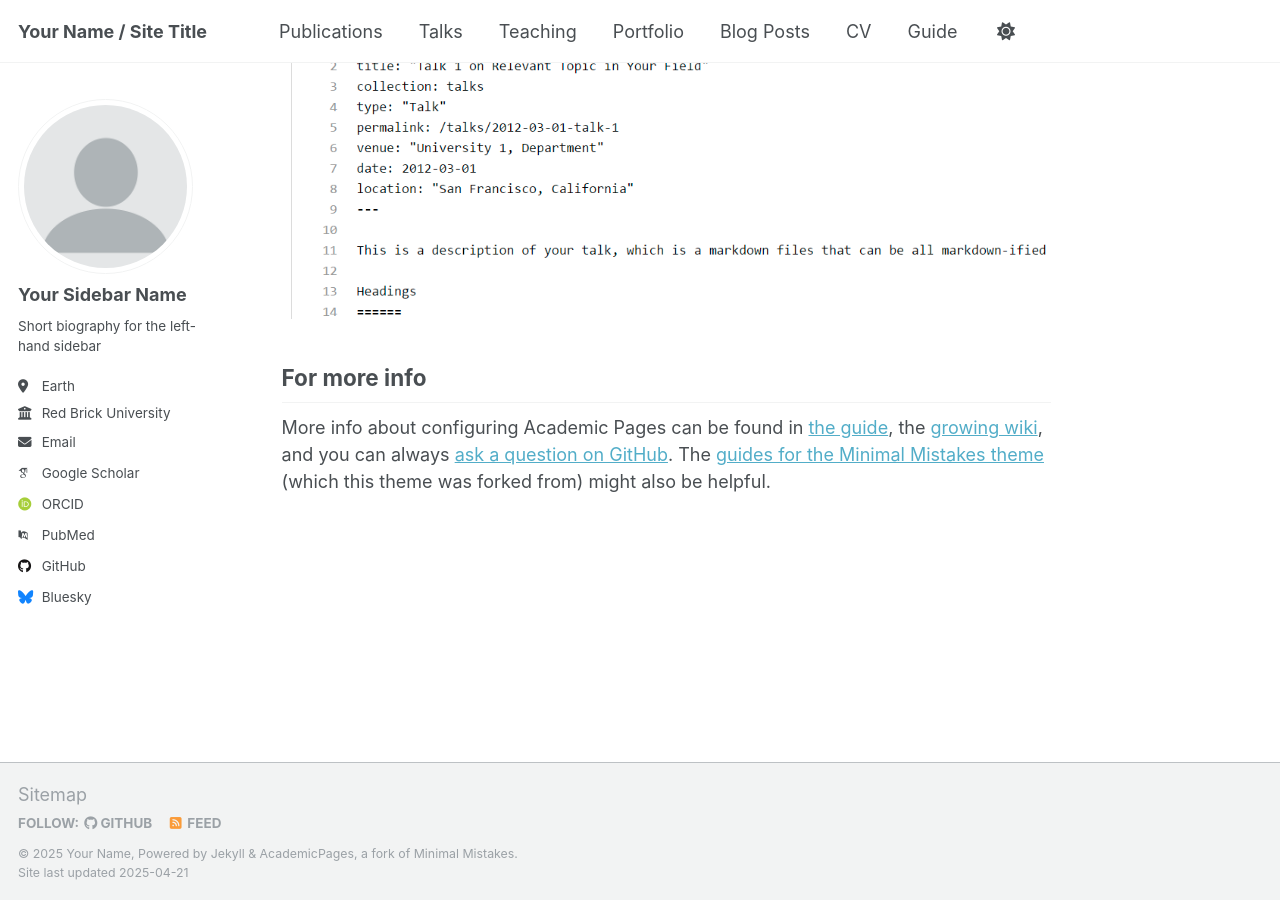
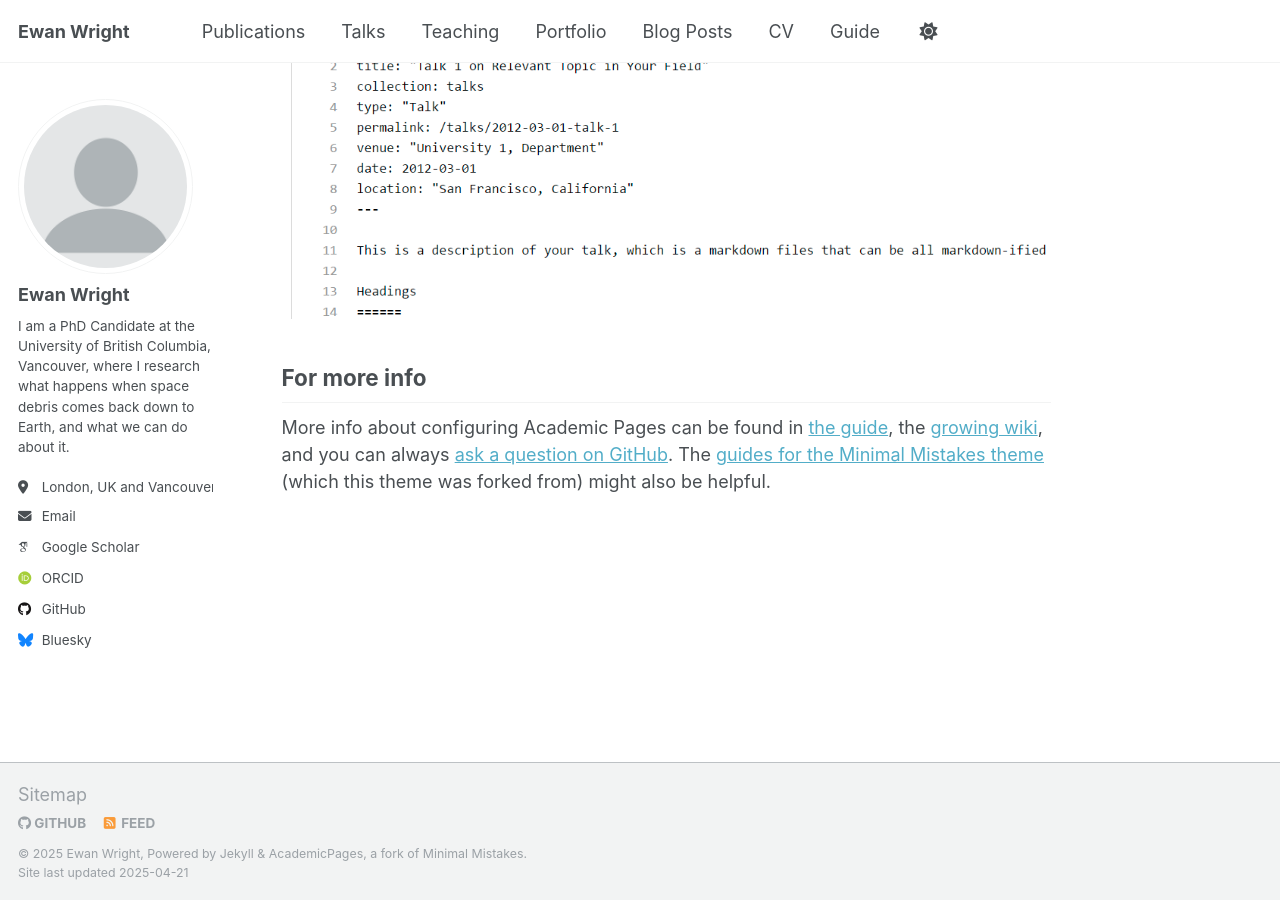
Before and after one commit to etwright1/etwright1.github.io, a Jekyll site: the page built from _pages/about.md, in a window 1280 px wide and 900 px high, scrolled down 2636 px. Built offline with Jekyll 4.4.1, drawn with Linux system fonts in a browser that asks for light colours; some web fonts are replaced.

Commit message:
Update _config.yml

```diff
--- a/_config.yml
+++ b/_config.yml
@@ -7,15 +7,15 @@
 # server process.
 
 # Basic Site Settings
-locale                   : "en-US"
+locale                   : "en-UK"
 site_theme               : "default"
-title                    : "Your Name / Site Title"
+title                    : "Ewan Wright"
 title_separator          : "-"
-name                     : &name "Your Name"
-description              : &description "personal description"
-url                      : https://academicpages.github.io # the base hostname & protocol for your site e.g. "https://[your GitHub username].github.io"
-baseurl                  : "" # the subpath of your site, e.g. "/blog"
-repository               : "academicpages/academicpages.github.io"
+name                     : &name "Ewan Wright"
+description              : &description "PhD Candidate at the University of British Columbia"
+url                      : https://ewanwright.github.io
+baseurl                  : ""
+repository               : "etwright1/ewanwright.github.io"
 
 # Site Author - The following control what appear as part of the author content on the side bar.
 #               If a field is blank the icon and link will not appear, otherwise it will be shown.
@@ -23,21 +23,20 @@ repository               : "academicpages/academicpages.github.io"
 author:
   # Biographic information
   avatar           : "profile.png"
-  name             : "Your Sidebar Name"
+  name             : "Ewan Wright"
   pronouns         : # example: "she/her"
-  bio              : "Short biography for the left-hand sidebar"
-  location         : "Earth"
-  employer         : "Red Brick University"
+  bio              : "I am a PhD Candidate at the University of British Columbia, Vancouver, where I research what happens when space debris comes back down to Earth, and what we can do about it."
+  location         : "London, UK and Vancouver, Canada"
   uri              : # URL
-  email            : "none@example.org"
+  email            : "etwright@student.ubc.ca"
 
   # Academic websites
   arxiv            : # URL - Update with the correct link to your profile
-  googlescholar    : "https://scholar.google.com/citations?user=PS_CX0AAAAAJ"
+  googlescholar    : "https://scholar.google.ca/citations?user=SQNVoe0AAAAJ"
   impactstory      : # URL
-  orcid            : "http://orcid.org/yourorcidurl"
+  orcid            : "https://orcid.org/0000-0003-2394-1885"
   semantic         : # URL
-  pubmed           : "https://www.ncbi.nlm.nih.gov/pubmed/?term=john+snow"
+  pubmed           : # URL
   researchgate     : # URL
   scopus           : # URL
 
@@ -45,7 +44,7 @@ author:
   bitbucket        : # Username - Update with your username on the site
   codepen          : # Username
   dribbble         : # Username
-  github           : "academicpages"
+  github           : "etwright1"
   kaggle           : # Username
   stackoverflow    : # User number or user number and name (i.e., use "1" or "1/jeff-atwood")
 
@@ -77,12 +76,12 @@ author:
 
 # Publication Category - The following the list of publication categories and their headings
 publication_category:
-  books:
-    title: 'Books'
   manuscripts:
     title: 'Journal Articles'
   conferences:
     title: 'Conference Papers'
+  book chapters:
+    title: 'Book Chapters'
 
 # Site Settings
 teaser                   :  # filename of teaser fallback teaser image placed in /images/, .e.g. "500x300.png"
```
